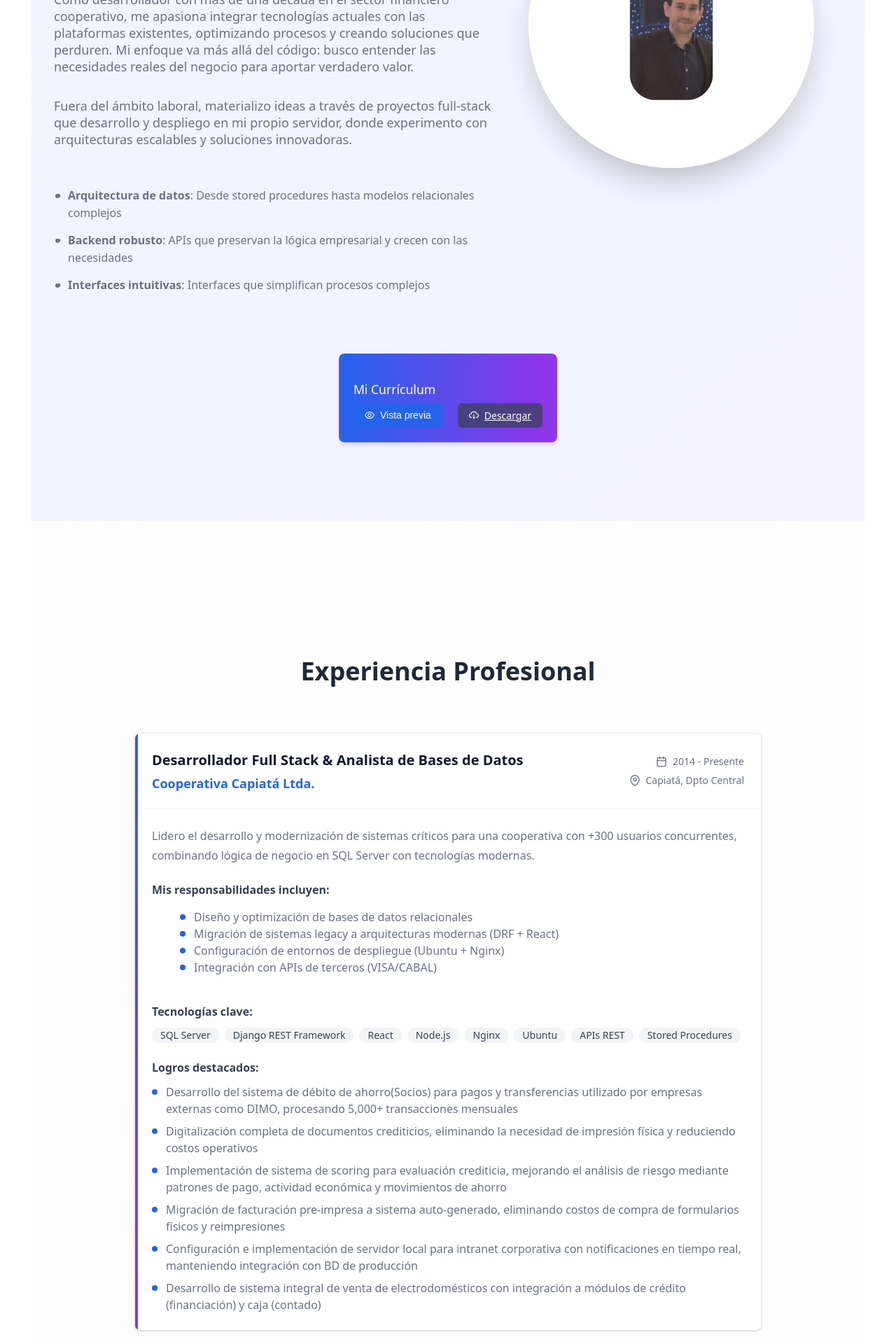
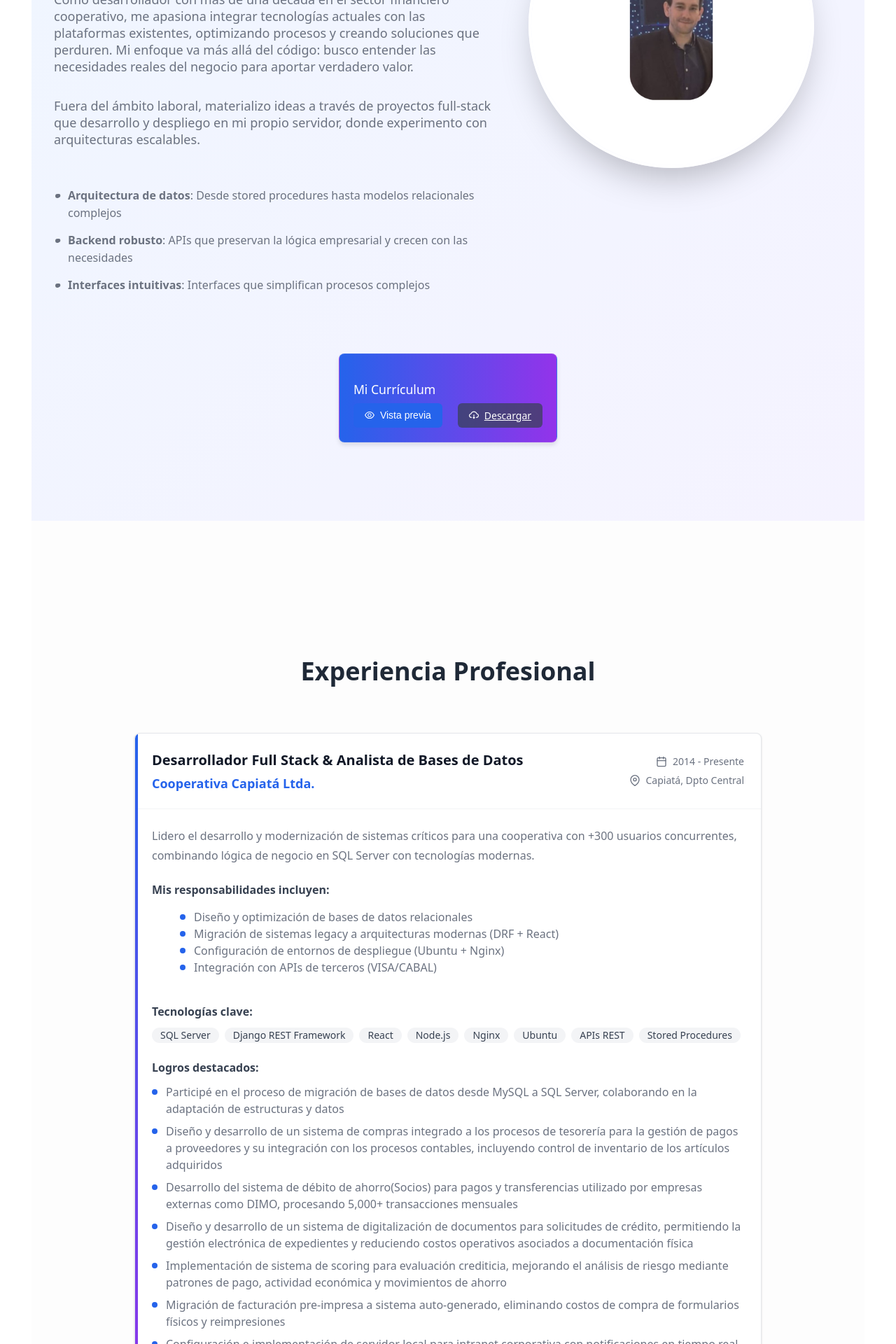
Before and after one commit to RafaIbarra/Perfil, a React (Vite) app: page / in a window 1280 px wide. Shown: the part 460-2380 px from the top of the page at 70% size. Built offline with nearby package versions, Linux system fonts and the light colour scheme; no server answers.

Commit message:
se agrega skills

```diff
--- a/src/Componentes/About/About2.jsx
+++ b/src/Componentes/About/About2.jsx
@@ -73,7 +73,7 @@ function About({servidoractivo}) {
 
             <p className="text-block-about" >
             Fuera del ámbito laboral, materializo ideas a través de proyectos full-stack que desarrollo y despliego en mi propio servidor,
-            donde experimento con arquitecturas escalables y soluciones innovadoras.
+            donde experimento con arquitecturas escalables.
             </p>
 
             <div className="skills-list">
--- a/src/Componentes/Experiencia/Experiencia.jsx
+++ b/src/Componentes/Experiencia/Experiencia.jsx
@@ -55,12 +55,14 @@ export function Experiencia() {
       ],
       technologies: ["SQL Server", "Django REST Framework", "React", "Node.js", "Nginx", "Ubuntu", "APIs REST", "Stored Procedures"],
       achievements: [
+        "Participé en el proceso de migración de bases de datos desde MySQL a SQL Server, colaborando en la adaptación de estructuras y datos",
+        "Diseño y desarrollo de un sistema de compras integrado a los procesos de tesorería para la gestión de pagos a proveedores y su integración con los procesos contables, incluyendo control de inventario de los artículos adquiridos",
         "Desarrollo del sistema de débito de ahorro(Socios) para pagos y transferencias utilizado por empresas externas como DIMO, procesando 5,000+ transacciones mensuales",
-        "Digitalización completa de documentos crediticios, eliminando la necesidad de impresión física y reduciendo costos operativos",
+        "Diseño y desarrollo de un sistema de digitalización de documentos para solicitudes de crédito, permitiendo la gestión electrónica de expedientes y reduciendo costos operativos asociados a documentación física",
         "Implementación de sistema de scoring para evaluación crediticia, mejorando el análisis de riesgo mediante patrones de pago, actividad económica y movimientos de ahorro",
         "Migración de facturación pre-impresa a sistema auto-generado, eliminando costos de compra de formularios físicos y reimpresiones",
         "Configuración e implementación de servidor local para intranet corporativa con notificaciones en tiempo real, manteniendo integración con BD de producción",
-        "Desarrollo de sistema integral de venta de electrodomésticos con integración a módulos de crédito (financiación) y caja (contado)"
+        "Diseño y desarrollo de sistema integral de venta de electrodomésticos con integración a módulos de crédito (financiación) y caja (contado)"
       ],
     },
   ];
--- a/src/Componentes/Skills/Skillsv3.jsx
+++ b/src/Componentes/Skills/Skillsv3.jsx
@@ -8,6 +8,7 @@ import { FaDev } from "react-icons/fa";
 import { DiCodeBadge } from "react-icons/di";
 import { AiFillDatabase } from "react-icons/ai";
 import { MdOutlineScience } from "react-icons/md";
+import { FaCloudflare } from "react-icons/fa";
 import { GrDeploy } from "react-icons/gr";
 import FrameworksGraficos from '../Graficos/FrameworksGraficos';
 import LenguajesGraficos from '../Graficos/LenguajesGraficos';
@@ -74,6 +75,7 @@ function Skills({datacantidades,datalenguajes}) {
         { 'name': 'Git','logoKey': 'git','wordmark':true },
         { 'name': 'Nginx','logoKey': 'nginx','wordmark':false },
         { 'name': 'Ubuntu','logoKey': 'ubuntu','wordmark':true },
+        { 'name': 'Cloudflare','logoKey': 'cloudflare','wordmark':true },
       ],
       color: "black",
     },
```
